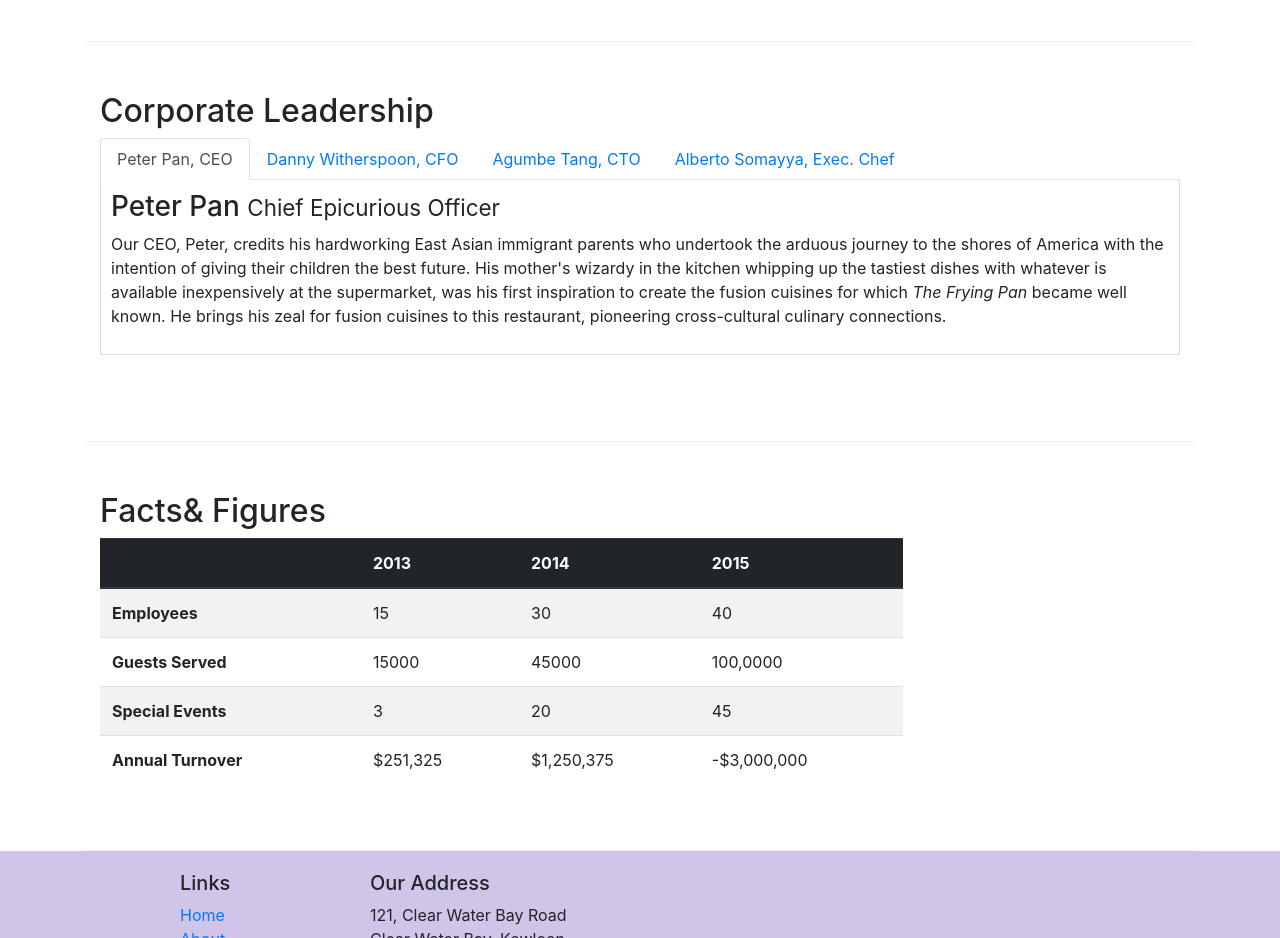
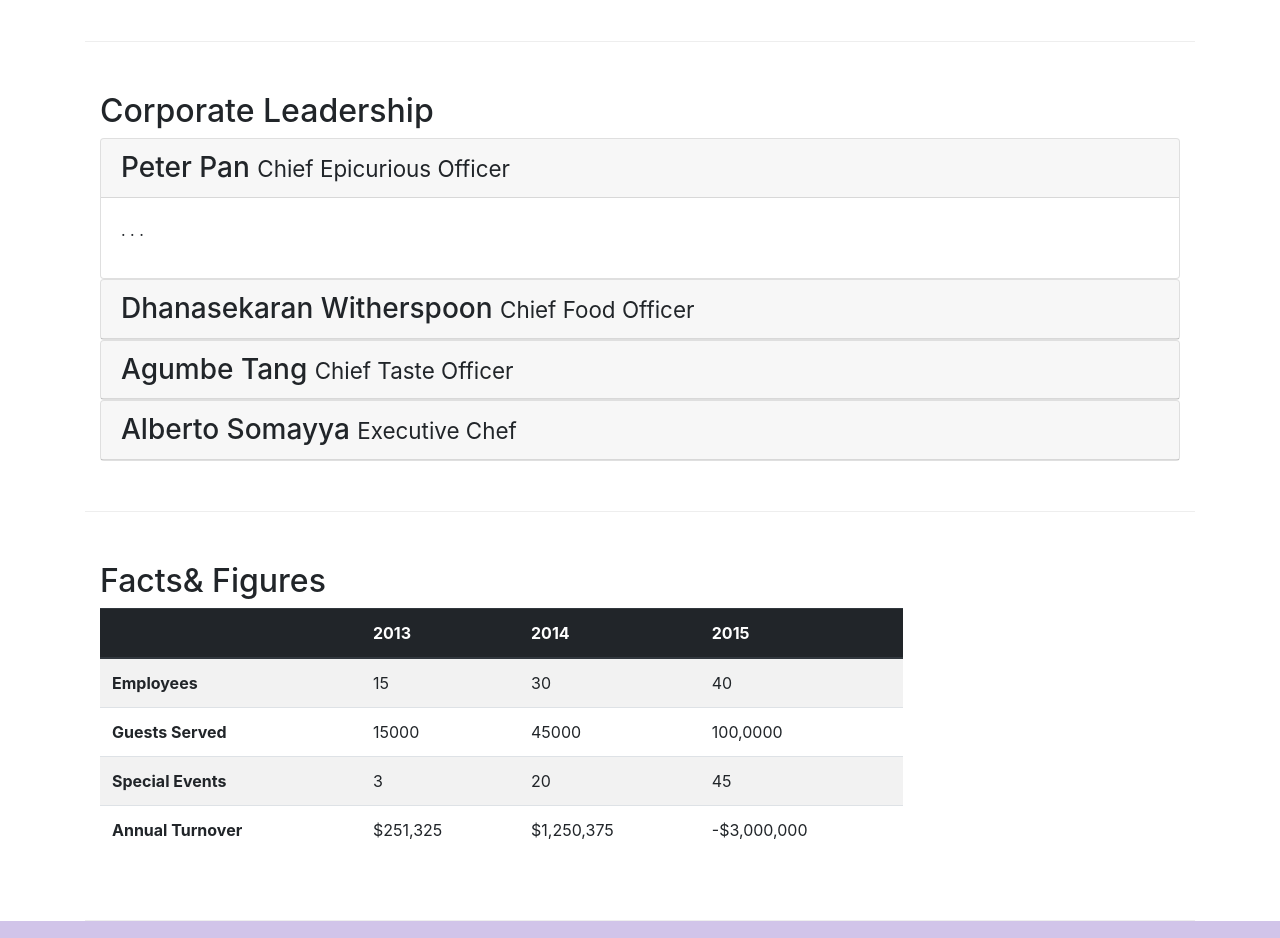
Before and after one commit to kumarishivanisingh14/Bootstrap-intro, a website: page aboutus.html in a window 1280 px wide. Shown: the part 960-1898 px from the top of the page. Drawn offline with nearby package versions, Linux system fonts and the light colour scheme.

Commit message:
Accordions

```diff
--- a/aboutus.html
+++ b/aboutus.html
@@ -100,44 +100,62 @@
         <div class="row row-content">
             <div class="col-12">
                 <h2>Corporate Leadership</h2>
-                <ul class="nav nav-tabs">
-                    <li class="nav-item">
-                      <a class="nav-link active" href="#peter"
-                        role="tab" data-toggle="tab">Peter Pan, CEO</a>
-                    </li>
-                    <li class="nav-item">
-                      <a class="nav-link" href="#danny" role="tab"
-                        data-toggle="tab">Danny Witherspoon, CFO</a>
-                    </li>
-                    <li class="nav-item">
-                      <a class="nav-link" href="#agumbe"role="tab"
-                        data-toggle="tab">Agumbe Tang, CTO</a>
-                    </li>
-                    <li class="nav-item">
-                      <a class="nav-link" href="#alberto" role="tab"
-                        data-toggle="tab">Alberto Somayya, Exec. Chef</a>
-                    </li>
-                </ul>
-                <div class="tab-content">
-                    <div role="tabpanel" class="tab-pane fade show active" id="peter">
-                        <h3>Peter Pan <small>Chief Epicurious Officer</small></h3>
-                        <p class="d-none d-sm-block">Our CEO, Peter, credits his hardworking East Asian immigrant parents who undertook the arduous journey to the shores of America with the intention of giving their children the best future. His mother's wizardy in the kitchen whipping up
-                        the tastiest dishes with whatever is available inexpensively at the supermarket, was his first inspiration to create the fusion cuisines for which <em>The Frying Pan</em> became well known. He brings his zeal for fusion cuisines to
-                        this restaurant, pioneering cross-cultural culinary connections.</p>
+                <div id="accordion">
+                    <div class="card">
+                        <div class="card-header" role="tab" id="peterhead">
+                            <h3 class="mb-0">
+                                <a data-toggle="collapse" data-target="#peter">
+                                Peter Pan <small>Chief Epicurious Officer</small>
+                                </a>
+                            </h3>
+                        </div>
+                        <div class="collapse show" id="peter" data-parent="#accordion">
+                            <div class="card-body">
+                                <p class="d-none d-sm-block">. . .</p>
+                            </div>
+                        </div>
                     </div>
-                    <div role="tabpanel" class="tab-pane fade" id="danny">
-                        <h3>Dhanasekaran Witherspoon <small>Chief Food Officer</small></h3>
-                        <p class="d-none d-sm-block">Our CFO, Danny, as he is affectionately referred to by his colleagues, comes from a long established family tradition in farming and produce. His experiences growing up on a farm in the Australian outback gave him great appreciation for
-                        varieties of food sources. As he puts it in his own words, <em>Everything that runs, wins, and everything that stays, pays!</em></p>
+                    <div class="card">
+                        <div class="card-header" role="tab" id="dannyhead">
+                            <h3 class="mb-0">
+                                <a class="collapsed" data-toggle="collapse" data-target="#danny">
+                                Dhanasekaran Witherspoon <small>Chief Food Officer</small>
+                                </a>
+                            </h3>
+                        </div>
+                        <div class="collapse" id="danny" data-parent="#accordion">
+                            <div class="card-body">
+                                <p class="d-none d-sm-block">. . .</em></p>
+                            </div>
+                        </div>
                     </div>
-                    <div role="tabpanel" class="tab-pane fade" id="agumbe">
-                        <h3>Agumbe Tang <small>Chief Taste Officer</small></h3>
-                        <p class="d-none d-sm-block">Blessed with the most discerning gustatory sense, Agumbe, our CTO, personally ensures that every dish that we serve meets his exacting tastes. Our chefs dread the tongue lashing that ensues if their dish does not meet his exacting standards.
-                        He lives by his motto, <em>You click only if you survive my lick.</em></p>
+                    <div class="card">
+                        <div class="card-header" role="tab" id="agumbehead">
+                            <h3 class="mb-0">
+                                <a class="collapsed" data-toggle="collapse" data-target="#agumbe">
+                                Agumbe Tang <small>Chief Taste Officer</small>
+                                </a>
+                            </h3>
+                        </div>
+                        <div class="collapse" id="agumbe" data-parent="#accordion">
+                            <div class="card-body">
+                                <p class="d-none d-sm-block">. . .</p>
+                            </div>
+                        </div>
                     </div>
-                    <div role="tabpanel" class="tab-pane fade" id="alberto">
-                        <h3>Alberto Somayya <small>Executive Chef</small></h3>
-                        <p class="d-none d-sm-block">Award winning three-star Michelin chef with wide International experience having worked closely with whos-who in the culinary world, he specializes in creating mouthwatering Indo-Italian fusion experiences. He says, <em>Put together the cuisines from the two craziest cultures, and you get a winning hit! Amma Mia!</em></p>
+                    <div class="card">
+                        <div class="card-header" role="tab" id="albertohead">
+                            <h3 class="mb-0">
+                                <a class="collapsed" data-toggle="collapse" data-target="#alberto">
+                                Alberto Somayya <small>Executive Chef</small>
+                                </a>
+                            </h3>
+                        </div>
+                        <div class="collapse" id="alberto" data-parent="#accordion">
+                            <div class="card-body">
+                                <p class="d-none d-sm-block">. . .</em></p>
+                            </div>
+                        </div>
                     </div>
                 </div>
             </div>
```
